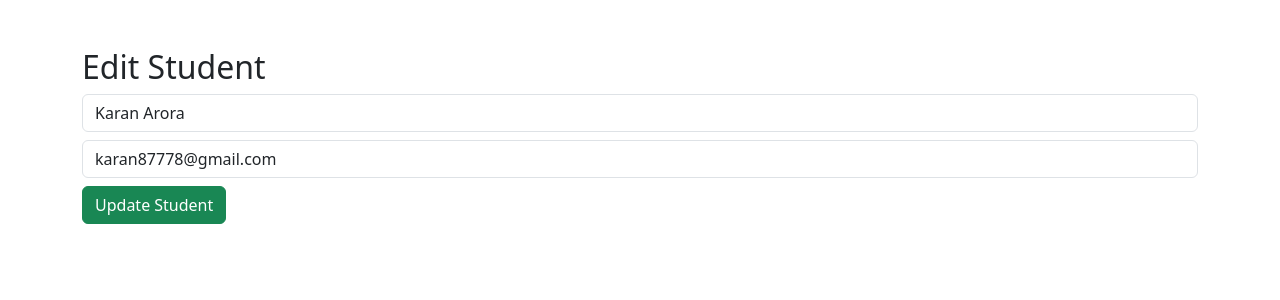
After one commit to manngarg187/mini_flask_project, a Flask app: page /edit/2 in a window 1280 px wide. The commit adds this page. Shown: the top 300 px of the page. Run offline with Flask 3, Linux system fonts and the light colour scheme; data comes from the database, SQL or seed files in the repository; both versions use the stored data as it was after the commit.

Commit message:
Added Edit Student Feature

```diff
--- a/app.py
+++ b/app.py
@@ -47,6 +47,22 @@ def delete_student(id):
 
     return redirect("/")
 
+@app.route("/edit/<int:id>", methods=["GET", "POST"])
+def edit_student(id):
+
+    student = Student.query.get(id)
+
+    if request.method == "POST":
+
+        student.name = request.form["name"]
+        student.email = request.form["email"]
+
+        db.session.commit()
+
+        return redirect("/")
+
+    return render_template("edit_student.html", student=student)
+
 
 if __name__ == "__main__":
     with app.app_context():
--- /dev/null
+++ b/templates/edit_student.html
@@ -0,0 +1,40 @@
+<!DOCTYPE html>
+<html>
+
+<head>
+
+<title>Edit Student</title>
+
+<link href="https://cdn.jsdelivr.net/npm/bootstrap@5.3.2/dist/css/bootstrap.min.css" rel="stylesheet">
+
+</head>
+
+<body class="container mt-5">
+
+<h2>Edit Student</h2>
+
+<form method="POST">
+
+<input
+type="text"
+name="name"
+value="{{ student.name }}"
+class="form-control mb-2"
+>
+
+<input
+type="email"
+name="email"
+value="{{ student.email }}"
+class="form-control mb-2"
+>
+
+<button class="btn btn-success">
+Update Student
+</button>
+
+</form>
+
+</body>
+
+</html>
```
Also changed, not shown: templates/index.html (+8 -0 lines), instance/students.db.
